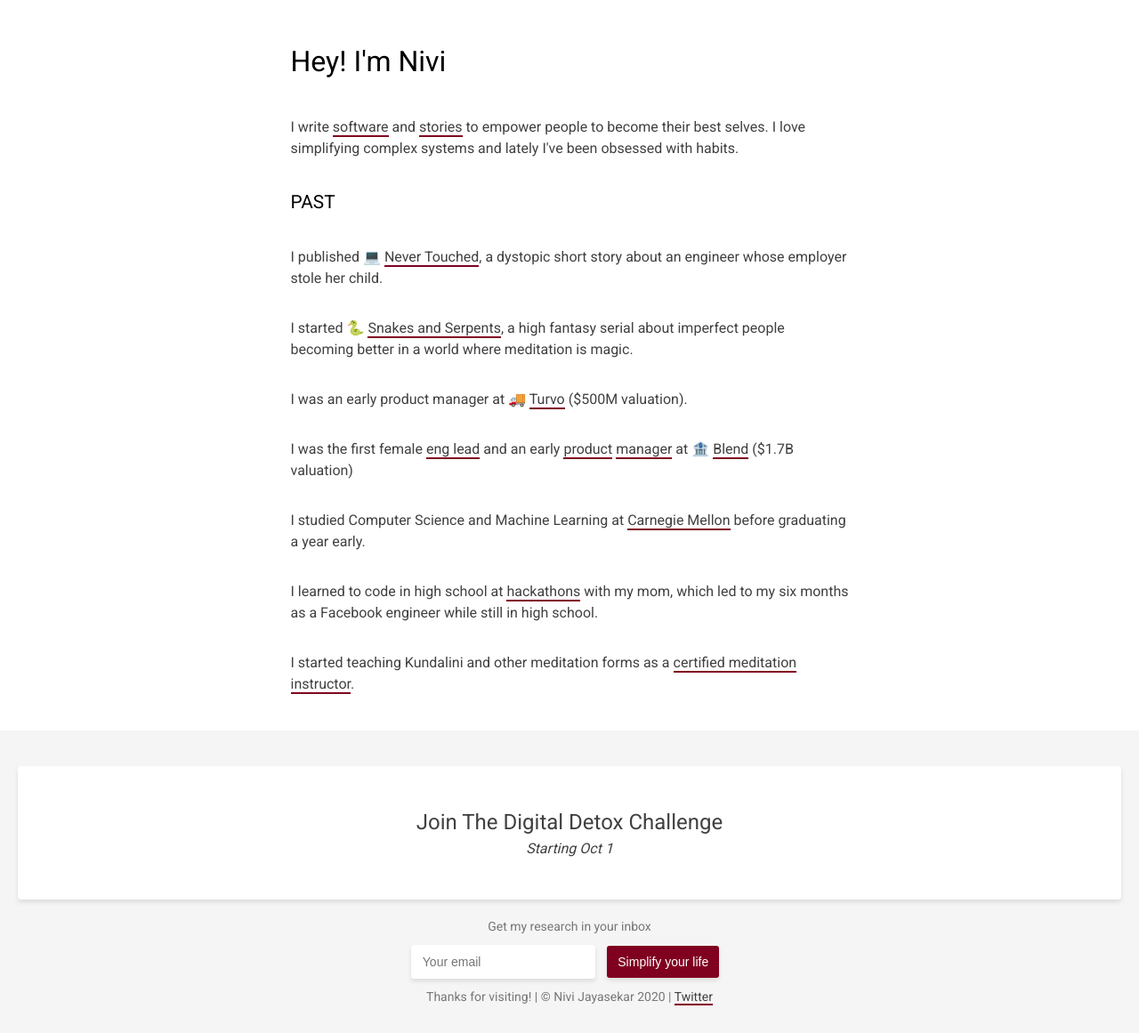
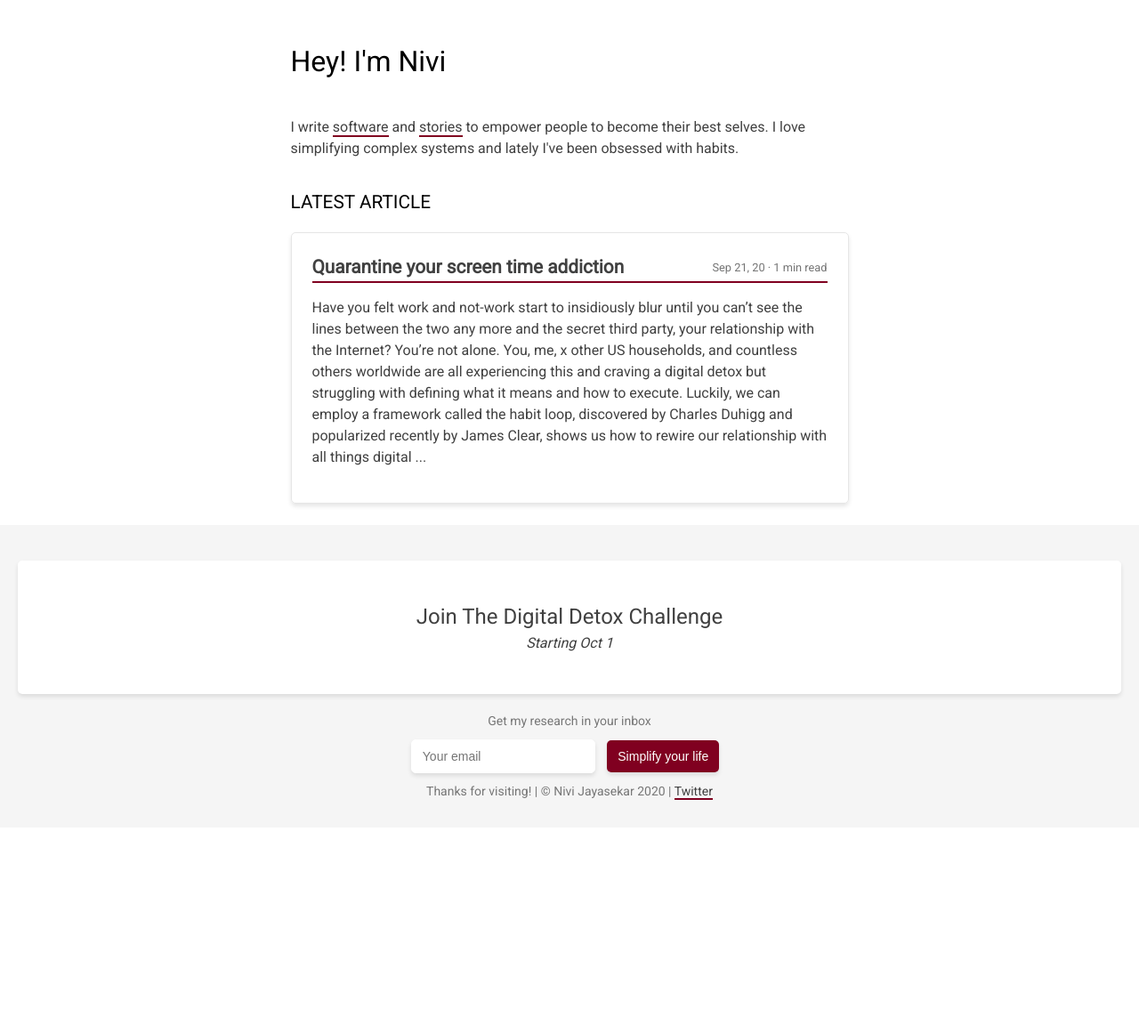
Before and after one commit to nivivive/heynivi, a Jekyll site: the page built from index.html, in a window 1280 px wide. Shown: the whole page at 89% size. Built offline with Jekyll 4.4.1, drawn with Linux system fonts in a browser that asks for light colours; nearby versions of some CDN libraries; the list of posts is cut into pages by our own code; after the commit the page ends 930 px from its top, so only the background shows below that.

Commit message:
pulled out footer, minor styling for post + index

```diff
--- a/_config.yml
+++ b/_config.yml
@@ -6,6 +6,7 @@
 copyright_name: Nivi Jayasekar
 baseurl: ""
 url: "https://heynivi.com"
+excerpt_separator: <!--more-->
 
 # Google Analytics
 # To enable google analytics, uncomment below line with a valid Google Tracking ID
--- a/_includes/footer.html
+++ b/_includes/footer.html
@@ -1,7 +1,21 @@
 <!-- Footer -->
 <div class="footer">
-  <hr>
-  <div class="copyright">
-    &copy; {{ site.copyright_name }} {{ site.time | date: '%Y' }}
+  <div class="products">
+    <div class="product-item">
+      <div class="product-title">Join the digital detox challenge</div>
+      <div class="product-details">Starting Oct 1</div>
+    </div>
+  </div>
+  <div class="footer-item">
+    Get my research in your inbox
+  </div>
+  <div class="footer-item">
+    <input type="text" placeholder="Your email" />
+    <button type="submit">Simplify your life</button>
+  </div>
+  <div class="footer-item">
+    Thanks for visiting!
+    | &copy; {{ site.copyright_name }} {{ site.time | date: '%Y' }}
+    | <a href="https://twitter.com/nivivive">Twitter</a>
   </div>
 </div>
--- a/_layouts/default.html
+++ b/_layouts/default.html
@@ -5,8 +5,11 @@
 
 <body>
 
+    <div class="main">
     {{ content }}
+    </div>
 
+    {% include footer.html %}
     {% include ga.html %}
 
 </body>
--- /dev/null
+++ b/_posts/2020-09-21-quarantine-your-screen-time-addiction.md
@@ -0,0 +1,9 @@
+---
+layout: post
+title: "Quarantine your screen time addiction"
+permalink: '/quarantine-your-screen-time-addiction'
+---
+
+Have you felt work and not-work start to insidiously blur until you can’t see the lines between the two any more and the secret third party, your relationship with the Internet? You’re not alone. You, me, x other US households, and countless others worldwide are all experiencing this and craving a digital detox but struggling with defining what it means and how to execute. Luckily, we can employ a framework called the habit loop, discovered by Charles Duhigg and popularized recently by James Clear, shows us how to rewire our relationship with all things digital<!--more-->.
+
+<a href="test">Yo</a>
--- a/css/main.css
+++ b/css/main.css
@@ -76,7 +76,7 @@
 input[type=text] {
   padding: 10px 12px;
   border: #fff 1px solid;
-  border-radius: 3px;
+  border-radius: 5px;
   font-size: 1em;
   -webkit-box-shadow: 0 3px 5px 0 rgba(0,0,0,0.1);
   -moz-box-shadow: 0 3px 5px 0 rgba(0,0,0,0.1);
@@ -92,7 +92,7 @@
   padding: 10px 12px;
   margin: 0 10px;
   border: 0;
-  border-radius: 3px;
+  border-radius: 5px;
   font-size: 1em;
   background: #800020;
   color: #fff;
@@ -114,6 +114,47 @@
   -moz-box-shadow: 0 30px 50px 0 rgba(0,0,0,0.1);
 }
 
+.article-snippet {
+  border: 1px solid #e6e6e6;
+  border-radius: 5px;
+  padding: 23px;
+  -webkit-box-shadow: 0 3px 5px 0 #e6e6e6;
+  -moz-box-shadow: 0 3px 5px 0 #e6e6e6;
+  box-shadow: 0 3px 5px #e6e6e6;
+  -webkit-transition: all .3s linear;
+  -moz-transition: all .3s linear;
+  -ms-transition: all .3s linear;
+  -o-transition: all .3s linear;
+  transition: all .3s linear;
+}
+
+.article-snippet:hover {
+  -webkit-box-shadow: 0 30px 50px 0 rgba(0,0,0,.1);
+  -moz-box-shadow: 0 30px 50px 0 rgba(0,0,0,.1);
+  box-shadow: 0 30px 50px 0 rgba(0,0,0,.1);
+}
+
+.article-title {
+  display: flex;
+  flex-direction: row;
+  justify-content: space-between;
+  align-items: center;
+  border-bottom: 2px solid #800020;
+}
+
+.article-title h4 {
+  margin: 0;
+  font-size: 1.3em;
+}
+
+.post-title {
+  margin-bottom: 0;
+}
+
+article p {
+  color: #404040;
+}
+
 .products {
   margin: 20px;
 }
@@ -131,9 +172,9 @@
   -ms-transition: all .3s linear;
   -o-transition: all .3s linear;
   transition: all .3s linear;
-  -webkit-border-radius: 4px;
-  -moz-border-radius: 4px;
-  border-radius: 4px;
+  -webkit-border-radius: 5px;
+  -moz-border-radius: 5px;
+  border-radius: 5px;
   min-height: 8em;
   min-width: 16em;
   display: flex;
@@ -164,6 +205,11 @@
   margin-bottom: 16px;
 }
 
+.meta {
+  font-size: 0.8em;
+  color: #757575;
+}
+
 .footer {
   flex-shrink: 0;
   background: #f5f5f5;
--- a/index.html
+++ b/index.html
@@ -3,56 +3,33 @@
 description: <i class="fa fa-heart" aria-hidden="true"></i>
 ---
 
-<div class="main">
 <h1>
   Hey! I'm Nivi
 </h1>
 <div class="text">
   I write <a href="https://getrebe.com" target="_blank">software</a> and <a href="https://forgefiction.com/book/quarantinefiction---fictional-stories-143mwz/read/restart-3vc9VT">stories</a> to empower people to become their best selves. I love simplifying complex systems and lately I've been obsessed with habits.
 </div>
-  <h2>
-    Past
-  </h2>
-  <div class="text">
-    I published 💻 <a href="https://forgefiction.com/book/quarantinefiction---fictional-stories-143mwz/read/restart-3vc9VT">Never Touched</a>, a dystopic short story about an engineer whose employer stole her child.
-  </div>
-  <div class="text">
-    I started 🐍 <a href="https://www.wattpad.com/story/231486035-snakes-serpents">Snakes and Serpents</a>, a high fantasy serial about imperfect people becoming better in a world where meditation is magic.
-  </div>
-  <div class="text">
-    I was an early product manager at 🚚 <a href="https://www.turvo.com">Turvo</a> ($500M valuation).
-  </div>
-  <div class="text">
-    I was the first female <a href="https://www.linkedin.com/pulse/blendblockparty-fueling-fintech-innovation-nivi-jayasekar/">eng lead</a> and an early <a href="https://www.forbes.com/sites/samanthasharf/2018/04/17/in-fight-to-make-mortgages-more-nimble-blend-bets-on-partners/">product</a> <a href="https://www.nationalmortgagenews.com/news/can-blend-labs-ellie-mae-get-more-electronic-signatures-on-mortgage-docs">manager</a> at 🏦 <a href="https://www.blend.com">Blend</a> ($1.7B valuation)
-  </div>
-  <div class="text">
-    I studied Computer Science and Machine Learning at <a href="https://cmu.edu">Carnegie Mellon</a> before graduating a year early.
-  </div>
-  <div class="text">
-    I learned to code in high school at <a href="https://www.businessinsider.com/nive-jayasekar-facebook-hackathon-2012-6">hackathons</a> with my mom, which led to my six months as a Facebook engineer while still in high school.
-  </div>
-  <div class="text">
-    I started teaching Kundalini and other meditation forms as a <a href="https://www.skyusa.org/">certified meditation instructor</a>.
+<h2>Latest article</h2>
+{% for post in paginator.posts %}
+{% assign minutes = post.content | number_of_words | divided_by: 180 %}
+{% if minutes == 0 %}
+  {% assign read-time = "1 min read" %}
+{% else %}
+  {% assign read-time = minutes | append: "&nbsp;" | append: "min read" %}
+{% endif %}
+  <article class="article-snippet">
+    <a href="{{ post.url | prepend: site.baseurl }}">
+      <div class="article-title">
+        <h4>
+          {{ post.title }}
+        </h4>
+        <div class="meta">
+          {{ post.date | date: "%b %d, %y" }} · {{ read-time }}
         </div>
       </div>
-<div class="footer">
-  <div class="products">
-    <div class="product-item">
-      <div class="product-title">Join the digital detox challenge</div>
-      <div class="product-details">Starting Oct 1</div>
-    </div>
-  </div>
-  <div class="footer-item">
-    Get my research in your inbox
-  </div>
-  <div class="footer-item">
-    <input type="text" placeholder="Your email" />
-    <button type="submit">Simplify your life</button>
-  </div>
-  <div class="footer-item">
-    Thanks for visiting!
-    | &copy; {{ site.copyright_name }} {{ site.time | date: '%Y' }}
-    | <a href="https://twitter.com/nivivive">Twitter</a>
-  </div>
-</div>
-</div>
+      <p>
+      {{ post.excerpt | strip_html | append: "..." }}
+      </p>
+    </a>
+  </article>
+{% endfor %}
```
Also changed, not shown: _layouts/post.html (added, +16 -0 lines), about.html (added, +35 -0 lines). Lines whose indentation alone changed are shown as unchanged.
